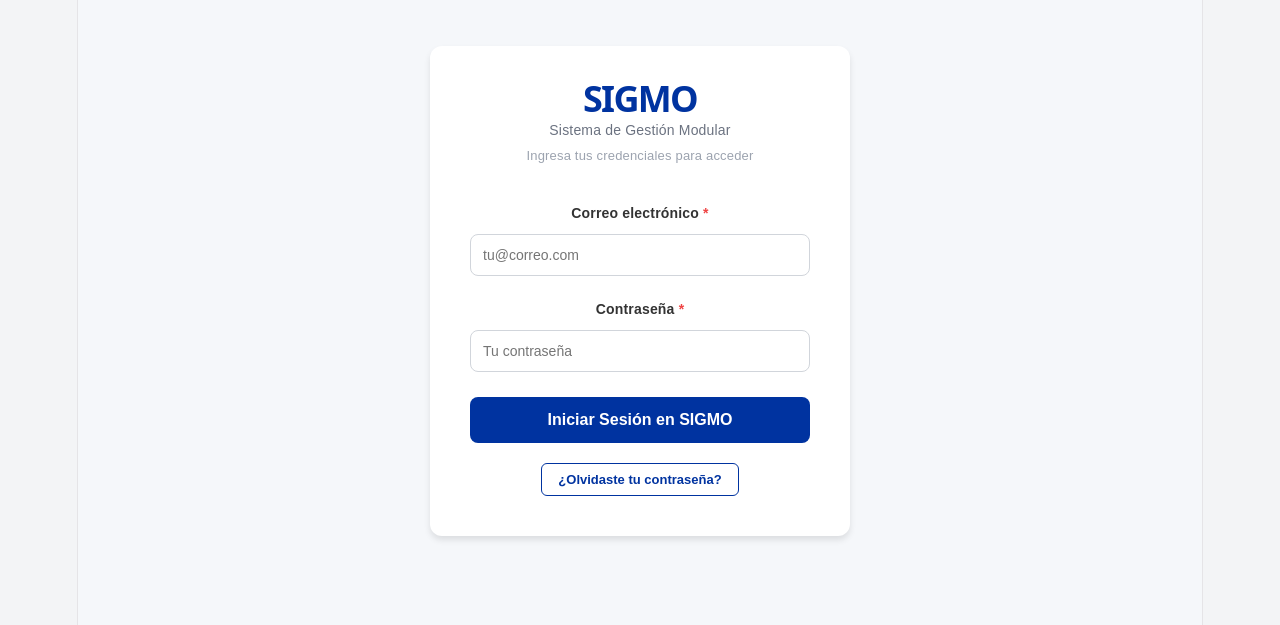
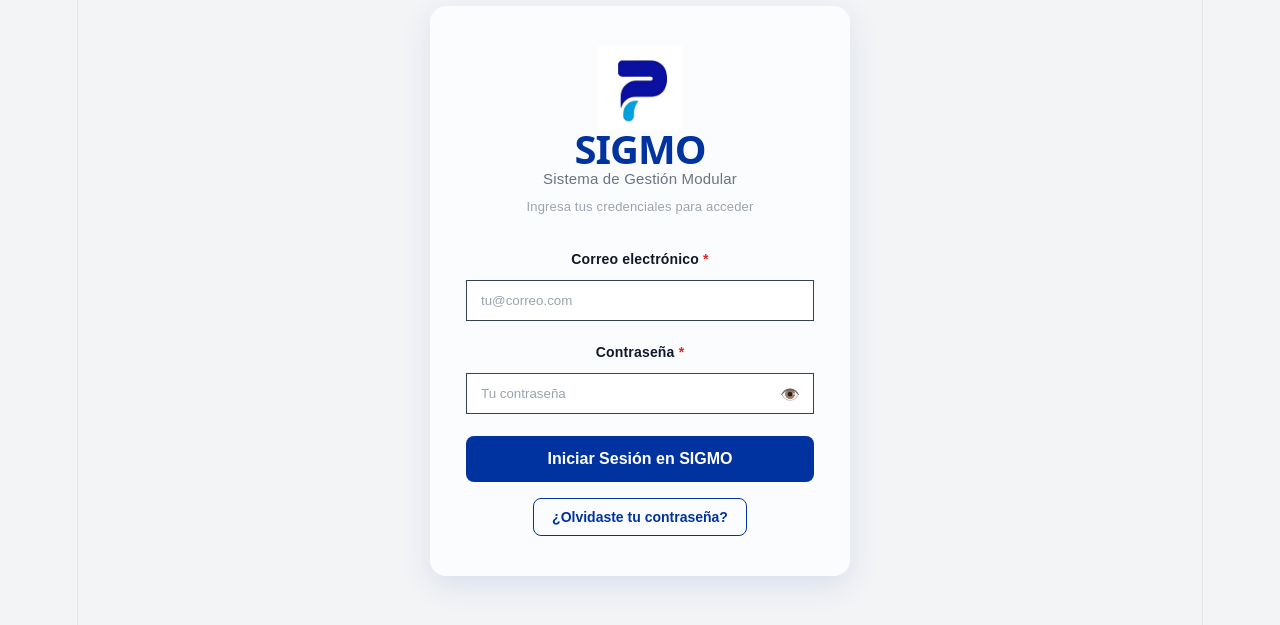
Before and after one commit to efchvhidrocarburos2024-del/sistema-precintos, a React (Vite) app: page / in a window 1280 px wide. Shown: the part 109-734 px from the top of the page. Built offline with nearby package versions, Linux system fonts and the light colour scheme.

Commit message:
feat(brand): agregar logo corporativo P para login e interfaz

```diff
--- a/src/components/Login.jsx
+++ b/src/components/Login.jsx
@@ -1,128 +1,127 @@
+// src/components/Login.jsx
 import { useState } from 'react'
 import { supabase } from '../supabase'
 import toast from 'react-hot-toast'
 
+const AZUL = '#0033A0'
+const CYAN = '#00AEEF'
+
 export default function Login({ setPantalla }) {
   const [email, setEmail] = useState('')
   const [password, setPassword] = useState('')
+  const [verPassword, setVerPassword] = useState(false)
   const [cargando, setCargando] = useState(false)
+  const [error, setError] = useState('')
 
-  const emailRegex = /^[^\s@]+@[^\s@]+\.[^\s@]+$/
+  const validarEmail = (v) => /^[^\s@]+@[^\s@]+\.[^\s@]+$/.test(v)
 
-  const handleLogin = async (e) => {
+  const manejarLogin = async (e) => {
     e.preventDefault()
-
-    // Validaciones
-    if (!emailRegex.test(email)) {
-      toast.error('Ingresa un email válido')
-      return
-    }
-    if (password.length < 6) {
-      toast.error('La contraseña debe tener al menos 6 caracteres')
-      return
-    }
-
+    setError('')
+    if (!validarEmail(email)) { setError('Ingresa un correo electrónico válido.'); return }
+    if (!password) { setError('Ingresa tu contraseña.'); return }
     setCargando(true)
     try {
-      const { data, error } = await supabase.auth.signInWithPassword({
-        email: email.trim(),
-        password
-      })
-
+      const { error } = await supabase.auth.signInWithPassword({ email: email.trim(), password })
       if (error) {
-        const mensajes = {
-          'Invalid login credentials': 'Credenciales incorrectas',
-          'Email not confirmed': 'Debes confirmar tu email primero',
-          'Too many requests': 'Demasiados intentos. Intenta en 5 minutos'
+        const msg = /invalid login credentials/i.test(error.message)
+          ? 'Credenciales incorrectas. Verifica tu correo y contraseña.'
+          : error.message
+        setError(msg)
+        toast.error(msg)
+      } else {
+        toast.success('Bienvenido a SIGMO')
       }
-        const msg = mensajes[error.message] || error.message || 'Error al iniciar sesión'
-        toast.error(String(msg))
-        return
-      }
-
-      if (data?.user) {
-        toast.success(`¡Bienvenido ${data.user.email}!`)
-
-        // Verificar que setPantalla sea una función antes de llamarla
-        if (typeof setPantalla === 'function') {
-          setPantalla('lobby')
-        } else {
-          console.warn('setPantalla no está definido como función')
-          // Fallback: recargar página si algo falla con la navegación
-          window.location.reload()
-        }
-      }
-    } catch (error) {
-      const msg = error?.message || 'Error desconocido'
-      toast.error(String(msg))
-      console.error('Error en login:', error)
+    } catch {
+      setError('No se pudo conectar con el servidor. Intenta nuevamente.')
+      toast.error('Error de conexión')
     } finally {
       setCargando(false)
     }
   }
 
   return (
-    <div style={{ minHeight: '100vh', display: 'flex', alignItems: 'center', justifyContent: 'center', backgroundColor: '#f5f7fa' }}>
-      <div style={{ backgroundColor: 'white', padding: '40px', borderRadius: '12px', boxShadow: '0 4px 6px rgba(0,0,0,0.1)', width: '100%', maxWidth: '420px' }}>
-        <div style={{ textAlign: 'center', marginBottom: '30px' }}>
-          <h1 style={{ color: '#0033A0', fontSize: '36px', fontWeight: '900', margin: 0 }}>SIGMO</h1>
-          <p style={{ color: '#6b7280', fontSize: '14px', marginTop: '5px' }}>Sistema de Gestión Modular</p>
-          <p style={{ color: '#9ca3af', fontSize: '13px' }}>Ingresa tus credenciales para acceder</p>
+    <div style={{ minHeight: '100vh', display: 'flex', alignItems: 'center', justifyContent: 'center', backgroundColor: 'var(--gray-bg, #eef1f5)', padding: '20px' }}>
+      <style>{`
+        @keyframes loginAparecer { from { opacity: 0; transform: translateY(12px); } to { opacity: 1; transform: none; } }
+        .login-card { animation: loginAparecer 0.4s ease; }
+        .login-input { width: 100%; padding: 12px 14px; borderRadius: 8px; border: 1px solid #334155; backgroundColor: #334155; color: #fff; fontSize: 14px; box-sizing: border-box; }
+        .login-input::placeholder { color: #9aa3af; }
+        .login-input:focus { outline: none; border-color: ${CYAN} !important; box-shadow: 0 0 0 3px rgba(0,174,239,0.18); }
+      `}</style>
+
+      <div className="login-card" style={{ width: '100%', maxWidth: '420px', backgroundColor: '#fbfcfe', borderRadius: '16px', boxShadow: '0 10px 30px rgba(0,51,160,0.10)', padding: '40px 36px', textAlign: 'center' }}>
+        {/* LOGO CORPORATIVO */}
+        <img
+          src="/logo-p.png"
+          alt="Logo Petro America"
+          onError={(e) => { e.currentTarget.style.display = 'none' }}
+          style={{ height: '84px', width: 'auto', margin: '0 auto 6px', display: 'block' }}
+        />
+
+        <h1 style={{ margin: '0 0 4px', fontSize: '40px', fontWeight: 900, color: AZUL, letterSpacing: '-1px' }}>SIGMO</h1>
+        <p style={{ margin: '0 0 2px', fontSize: '15px', color: '#6b7280' }}>Sistema de Gestión Modular</p>
+        <p style={{ margin: '0 0 26px', fontSize: '13px', color: '#9ca3af' }}>Ingresa tus credenciales para acceder</p>
+
+        {error && (
+          <div style={{ marginBottom: '16px', padding: '10px 12px', borderRadius: '8px', backgroundColor: '#fef2f2', border: '1px solid #fecaca', color: '#b91c1c', fontSize: '13px', fontWeight: 'bold', textAlign: 'left' }}>
+            ⚠️ {error}
           </div>
+        )}
 
-        <form onSubmit={handleLogin}>
-          <div style={{ marginBottom: '20px' }}>
-            <label style={{ display: 'block', marginBottom: '8px', fontWeight: 'bold', fontSize: '14px' }}>
-              Correo electrónico <span style={{ color: '#ef4444' }}>*</span>
+        <form onSubmit={manejarLogin} style={{ textAlign: 'left' }}>
+          <label style={{ display: 'block', marginBottom: '8px', fontWeight: 'bold', fontSize: '14px', color: '#111827', textAlign: 'center' }}>
+            Correo electrónico <span style={{ color: '#dc2626' }}>*</span>
           </label>
           <input
+            className="login-input"
             type="email"
             value={email}
             onChange={(e) => setEmail(e.target.value)}
             placeholder="tu@correo.com"
-              required
-              disabled={cargando}
-              style={{ width: '100%', padding: '12px', borderRadius: '8px', border: '1px solid #d1d5db', fontSize: '14px', boxSizing: 'border-box' }}
+            autoComplete="email"
+            style={{ marginBottom: '18px' }}
           />
-          </div>
 
-          <div style={{ marginBottom: '25px' }}>
-            <label style={{ display: 'block', marginBottom: '8px', fontWeight: 'bold', fontSize: '14px' }}>
-              Contraseña <span style={{ color: '#ef4444' }}>*</span>
+          <label style={{ display: 'block', marginBottom: '8px', fontWeight: 'bold', fontSize: '14px', color: '#111827', textAlign: 'center' }}>
+            Contraseña <span style={{ color: '#dc2626' }}>*</span>
           </label>
+          <div style={{ position: 'relative', marginBottom: '22px' }}>
             <input
-              type="password"
+              className="login-input"
+              type={verPassword ? 'text' : 'password'}
               value={password}
               onChange={(e) => setPassword(e.target.value)}
               placeholder="Tu contraseña"
-              required
-              disabled={cargando}
-              style={{ width: '100%', padding: '12px', borderRadius: '8px', border: '1px solid #d1d5db', fontSize: '14px', boxSizing: 'border-box' }}
+              autoComplete="current-password"
+              style={{ paddingRight: '44px' }}
             />
+            <button
+              type="button"
+              onClick={() => setVerPassword(v => !v)}
+              title={verPassword ? 'Ocultar contraseña' : 'Mostrar contraseña'}
+              style={{ position: 'absolute', right: '10px', top: '50%', transform: 'translateY(-50%)', background: 'none', border: 'none', cursor: 'pointer', fontSize: '16px', color: '#9aa3af', padding: '4px' }}
+            >
+              {verPassword ? '🙈' : '👁️'}
+            </button>
           </div>
 
           <button
             type="submit"
             disabled={cargando}
-            style={{
-              width: '100%', padding: '14px', backgroundColor: cargando ? '#9ca3af' : '#0033A0',
-              color: 'white', border: 'none', borderRadius: '8px', fontSize: '16px', fontWeight: 'bold',
-              cursor: cargando ? 'not-allowed' : 'pointer', transition: 'all 0.2s'
-            }}
+            style={{ width: '100%', padding: '14px', borderRadius: '8px', border: 'none', backgroundColor: AZUL, color: '#fff', fontSize: '16px', fontWeight: 'bold', cursor: cargando ? 'not-allowed' : 'pointer', opacity: cargando ? 0.7 : 1, transition: 'all 0.2s' }}
           >
-            {cargando ? '⏳ Iniciando sesión...' : 'Iniciar Sesión en SIGMO'}
+            {cargando ? '⏳ Ingresando...' : 'Iniciar Sesión en SIGMO'}
           </button>
         </form>
 
-        <div style={{ textAlign: 'center', marginTop: '20px' }}>
         <button
-            onClick={() => typeof setPantalla === 'function' && setPantalla('forgot')}
-            style={{ background: 'none', border: '1px solid #0033A0', color: '#0033A0', padding: '8px 16px', borderRadius: '6px', cursor: 'pointer', fontSize: '13px', fontWeight: 'bold' }}
+          onClick={() => setPantalla('forgot')}
+          style={{ marginTop: '16px', padding: '10px 18px', borderRadius: '8px', border: `1px solid ${AZUL}`, backgroundColor: 'transparent', color: AZUL, fontSize: '14px', fontWeight: 'bold', cursor: 'pointer' }}
         >
           ¿Olvidaste tu contraseña?
         </button>
       </div>
     </div>
-    </div>
   )
 }
```
Also changed, not shown: public/logo-p.png (added). Lines whose indentation alone changed are shown as unchanged.
